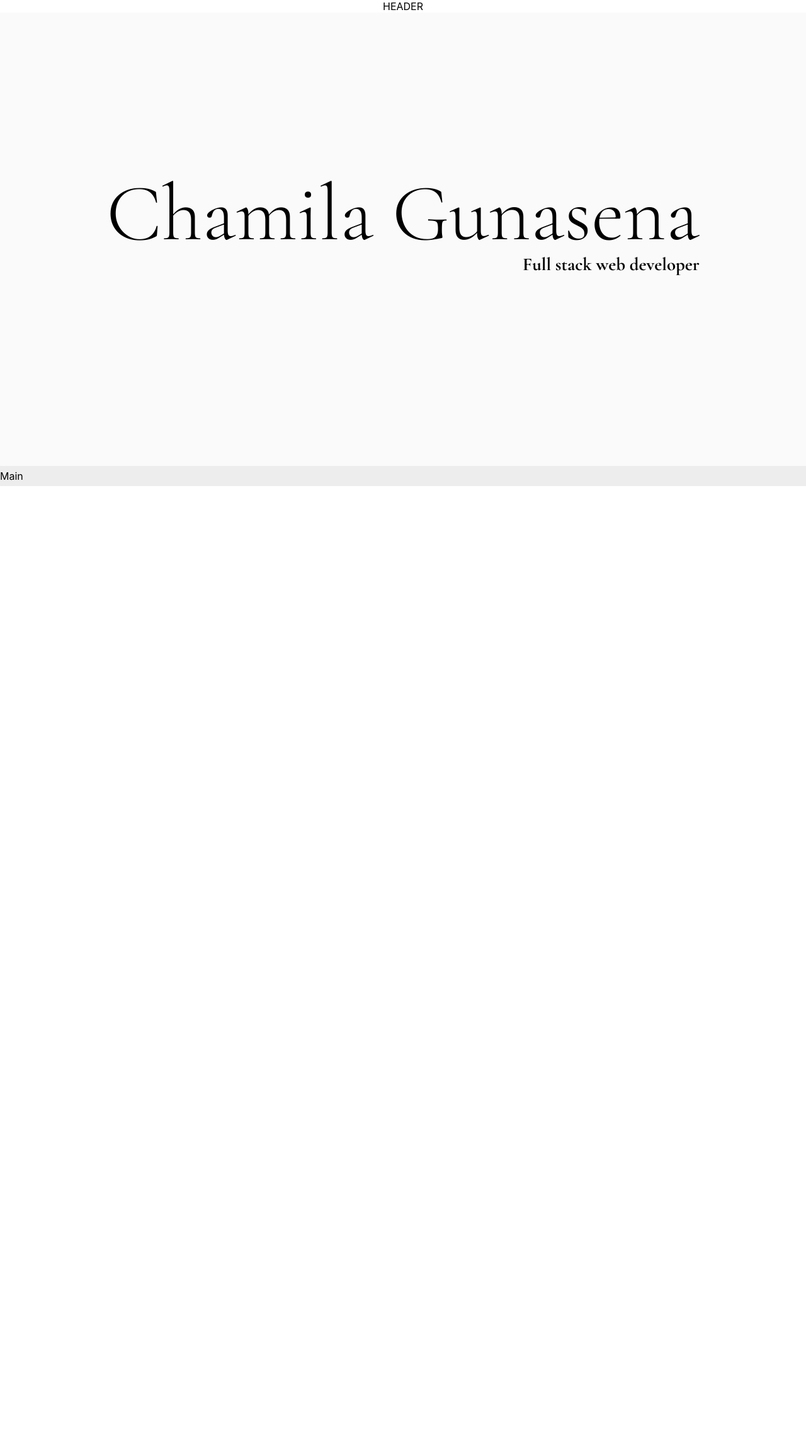
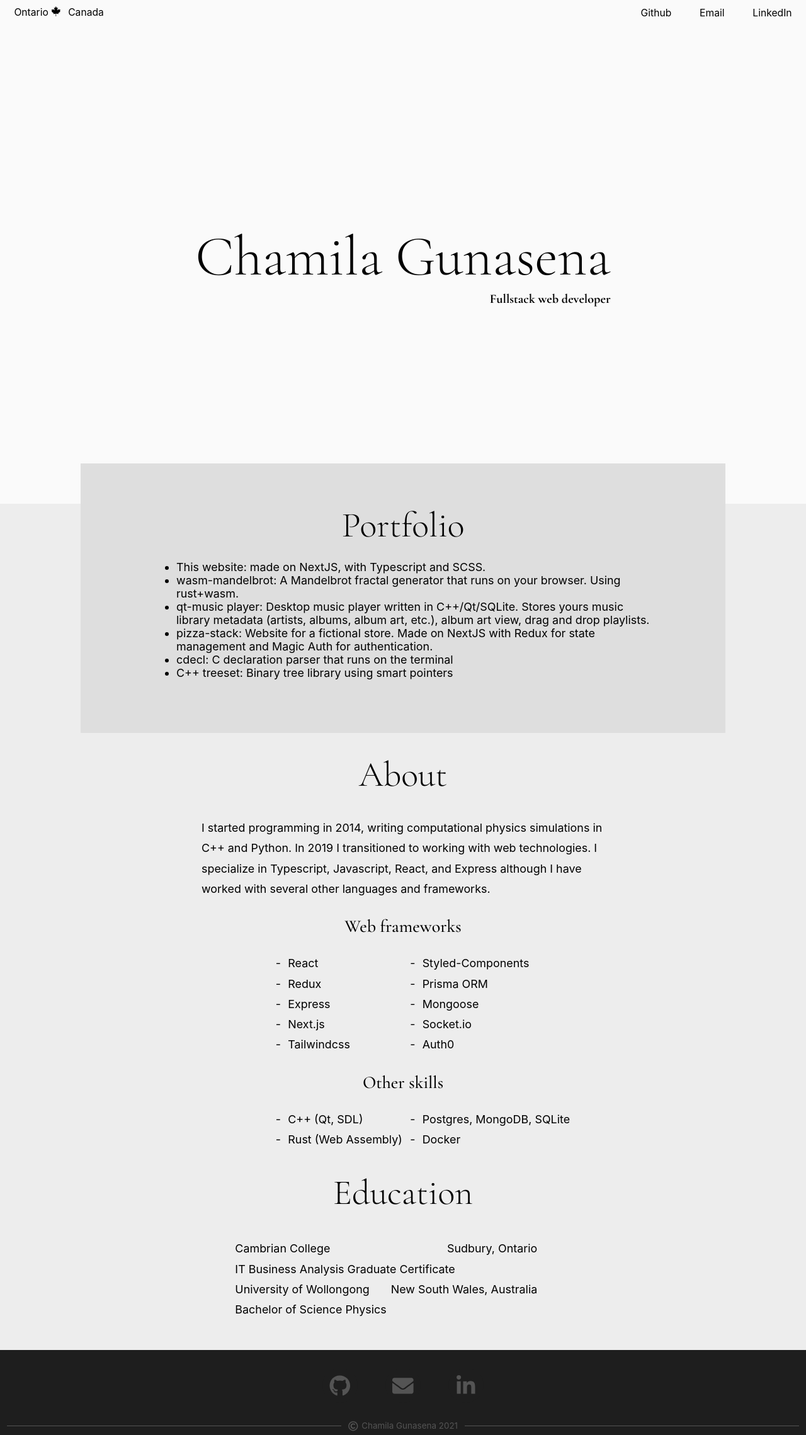
Before and after one commit to merq312/cv-page, a Next.js app: page / in a window 1280 px wide. Shown: the whole page at 63% size. Before the commit the page ends 800 px from the top, so only its background shows below. Built offline with nearby package versions, Linux system fonts and the light colour scheme.

Commit message:
redo styles

```diff
--- a/components/footer/footer.component.tsx
+++ b/components/footer/footer.component.tsx
@@ -1,22 +1,35 @@
 import styles from './footer.module.scss'
+import Link from 'next/link'
+import { FontAwesomeIcon } from '@fortawesome/react-fontawesome'
+import { faCopyright } from '@fortawesome/free-regular-svg-icons'
+import { faEnvelope } from '@fortawesome/free-solid-svg-icons'
+import { faGithub, faLinkedinIn } from '@fortawesome/free-brands-svg-icons'
 
 const Footer = () => (
   <footer className={styles.footer}>
-    <div className={styles.content}>
-      <h1 id="contact">Contact</h1>
-      <ul>
-        <li>
-          <a href="mailto:merc312@gmail.com">Email</a>
-        </li>
-        <li>
-          <a href="https://www.linkedin.com/in/chamila-gunasena-196a9220b/">
-            LinkedIn
-          </a>
-        </li>
-      </ul>
+    <div className={styles.links}>
+      <Link href="#">
+        <a className={styles.link}>
+          <FontAwesomeIcon className={styles.icon} icon={faGithub} />
+        </a>
+      </Link>
+      <Link href="#">
+        <a className={styles.link}>
+          <FontAwesomeIcon className={styles.icon} icon={faEnvelope} />
+        </a>
+      </Link>
+      <Link href="#">
+        <a className={styles.link}>
+          <FontAwesomeIcon className={styles.icon} icon={faLinkedinIn} />
+        </a>
+      </Link>
     </div>
-    <div className={styles.vert_line}>&nbsp;</div>
-    <div className={styles.content}>©️ Chamila Gunasena 2021</div>
+    <div className={styles.copyright}>
+      <div className={styles.line} />
+      <FontAwesomeIcon className={styles.icon} icon={faCopyright} />
+      <span>Chamila Gunasena 2021</span>
+      <div className={styles.line} />
+    </div>
   </footer>
 )
 
--- a/components/footer/footer.module.scss
+++ b/components/footer/footer.module.scss
@@ -2,72 +2,68 @@
   background-color: #1e1e1e;
   color: #545454;
 
+  font-size: 2rem;
+
   display: flex;
-  flex-direction: row;
-  justify-content: space-around;
+  flex-direction: column;
+  justify-content: space-between;
   align-items: center;
 
-  font-size: 1.2rem;
+  //font-size: 1.2rem;
 
-  h1 {
-    margin: 0;
-    line-height: 1.15;
-    font-size: 3rem;
-  }
+  .links {
+    display: flex;
+    justify-content: space-between;
+    align-items: center;
+    height: 10rem;
+    width: 20vw;
 
-  a {
-    &:hover {
-      text-decoration: underline;
+    a {
+      background-color: #1e1e1e;
+      border-radius: 100rem;
+      height: 5rem;
+      width: 5rem;
+      display: flex;
+      align-items: center;
+      transition: all cubic-bezier(0.075, 0.82, 0.165, 1) .6s;
+
+      .icon {
+        height: 3rem;
+        width: 3rem;
+        margin: 0 auto;
+        color: #545454;
+        transition: all cubic-bezier(0.075, 0.82, 0.165, 1) .6s;
+      }
+
+      &:hover {
+        background-color: #ededed;
+
+        .icon {
+          color: #1e1e1e;
+        }
+      }
     }
   }
 
-  .content {
-    margin: 3rem 0rem;
-    max-width: 45vw;
-    width: 30%;
+  .copyright {
+    display: flex;
+    align-items: center;
+    margin-bottom: 0.6rem;
+    font-size: 1.2rem;
+    width: 100%;
 
-    display: flex;
-    flex-direction: row;
-    justify-content: space-evenly;
-    align-items: center;
+    .icon {
+      height: 1.4rem;
+      width: 1.4rem;
+      margin-right: 0.5rem;
+    }
 
-    li {
-      padding: 0.4rem 0;
+    .line {
+      height: 1px;
+      flex-grow: 1;
+      background-color: #545454;
+      margin: 0 1rem;
     }
   }
+
 }
-
-.vert_line {
-  display: block;
-  background-color: #343434;
-  width: 2px;
-  height: 12rem;
-  margin: 2rem 0;
-}
-
-@media (max-width: 900px) {
-  .footer {
-    flex-direction: column;
-
-    .content {
-      margin: 1rem 0;
-      width: 100%;
-
-      flex-direction: column;
-      text-align: center;
-
-      ul {
-        padding: 0;
-      }
-
-      li {
-        display: inline;
-        list-style: none;
-        padding: 0 1rem;
-      }
-    }
-  }
-  .vert_line {
-    display: none;
-  }
-}
--- a/components/header/header.component.tsx
+++ b/components/header/header.component.tsx
@@ -1,20 +1,28 @@
 import styles from './header.module.scss'
 import Link from 'next/link'
+import { FontAwesomeIcon } from '@fortawesome/react-fontawesome'
+import { faCanadianMapleLeaf } from '@fortawesome/free-brands-svg-icons'
 
 const Header = () => (
   <header className={styles.header}>
-    HEADER
-    {/*<div className={styles.links}>*/}
-    {/*  <Link href="#">*/}
-    {/*    <a className={styles.link}>about</a>*/}
-    {/*  </Link>*/}
-    {/*  <Link href="#contact">*/}
-    {/*    <a className={styles.link}>contact</a>*/}
-    {/*  </Link>*/}
-    {/*  <Link href="https://github.com/merq312">*/}
-    {/*    <a className={styles.link}>github</a>*/}
-    {/*  </Link>*/}
-    {/*</div>*/}
+    <div className={styles.logo}>
+      <span>Ontario</span>
+      <div>
+        <FontAwesomeIcon icon={faCanadianMapleLeaf} />
+      </div>
+      <span>Canada</span>
+    </div>
+    <div className={styles.links}>
+      <Link href="#">
+        <a className={styles.link}>Github</a>
+      </Link>
+      <Link href="#">
+        <a className={styles.link}>Email</a>
+      </Link>
+      <Link href="#">
+        <a className={styles.link}>LinkedIn</a>
+      </Link>
+    </div>
   </header>
 )
 
--- a/components/header/header.module.scss
+++ b/components/header/header.module.scss
@@ -1,39 +1,41 @@
 .header {
-  //margin-top: 4rem;
-  //margin-bottom: 2rem;
+  height: 5vh;
   display: flex;
-  flex-direction: row;
-  justify-content: space-around;
+  justify-content: space-between;
+  align-items: center;
+  background-color: #fafafa;
+  font-size: 1.4rem;
 
-  h1 {
-    margin: 0;
-    line-height: 1.15;
-    font-size: 4rem;
+  .logo {
+    margin-left: 2rem;
+    display: flex;
+    justify-content: space-between;
+    align-items: center;
+
+    div {
+      height: 2rem;
+      width: 2rem;
+    }
+
+    span {
+    }
+
+    span:first-of-type {
+      margin-right: 0.4rem;
+    }
+
+    span:last-of-type {
+      margin-left: 0.4rem;
+    }
   }
 
   .links {
     display: flex;
-    justify-content: space-around;
+    justify-content: space-between;
     align-items: center;
 
     .link {
-      font-size: 2rem;
       margin: 0 2rem;
-    }
-
-    .link:first-of-type {
-      text-decoration: underline;
     }
   }
 }
-
-@media (max-width: 1100px) {
-  .header {
-    flex-direction: column;
-
-    h1 {
-      text-align: center;
-      margin-bottom: 1.6rem;
-    }
-  }
-}
--- a/package.json
+++ b/package.json
@@ -9,6 +9,11 @@
     "lint": "next lint"
   },
   "dependencies": {
+    "@fortawesome/fontawesome-svg-core": "^1.2.36",
+    "@fortawesome/free-brands-svg-icons": "^5.15.4",
+    "@fortawesome/free-regular-svg-icons": "^5.15.4",
+    "@fortawesome/free-solid-svg-icons": "^5.15.4",
+    "@fortawesome/react-fontawesome": "^0.1.16",
     "next": "^11.1.2",
     "react": "17.0.2",
     "react-dom": "17.0.2",
@@ -18,6 +23,7 @@
     "@types/react": "17.0.26",
     "eslint": "7.32.0",
     "eslint-config-next": "11.1.2",
+    "prettier": "^2.5.1",
     "typescript": "4.4.3"
   }
 }
--- a/pages/_app.tsx
+++ b/pages/_app.tsx
@@ -20,11 +20,11 @@ function MyApp({ Component, pageProps }: AppProps) {
       <div className="container">
         <Header />
 
-        <div className="content">
+        <main>
           <Component {...pageProps} />
-        </div>
+        </main>
 
-        {/*<Footer />*/}
+        <Footer />
       </div>
     </>
   )
--- a/pages/index.tsx
+++ b/pages/index.tsx
@@ -3,23 +3,129 @@ import styles from '../styles/Home.module.scss'
 
 const Home: NextPage = () => {
   return (
-    <main className={styles.main}>
-      <section className={styles.title_section}>
+    <>
+      <section className={styles.pre_main}>
         <div>
           <h1>Chamila Gunasena</h1>
-          <span>Full stack web developer</span>
+          <span>Fullstack web developer</span>
         </div>
       </section>
 
-      <section className={styles.main_section}>
-        Main
+      <section className={styles.portfolio}>
+        <div className={styles.card}>
+          <h2>Portfolio</h2>
+          <div>
+            <ul>
+              <li>
+                <a href="https://github.com/merq312/cv-page">
+                  <span>This website</span>: made on NextJS, with Typescript and
+                  SCSS.
+                </a>
+              </li>
+              <li>
+                <a href="https://github.com/merq312/wasm-mandelbrot">
+                  <span>wasm-mandelbrot</span>: A Mandelbrot fractal generator
+                  that runs on your browser. Using rust+wasm.
+                </a>
+              </li>
+              <li>
+                <a href="https://github.com/merq312/qt_music_player">
+                  <span>qt-music player</span>: Desktop music player written in
+                  C++/Qt/SQLite. Stores yours music library metadata (artists,
+                  albums, album art, etc.), album art view, drag and drop
+                  playlists.
+                </a>
+              </li>
+              <li>
+                <a href="https://github.com/merq312/pizza-stack">
+                  <span>pizza-stack</span>: Website for a fictional store. Made
+                  on NextJS with Redux for state management and Magic Auth for
+                  authentication.
+                </a>
+              </li>
+              <li>
+                <a href="https://github.com/merq312/cdecl">
+                  <span>cdecl</span>: C declaration parser that runs on the
+                  terminal
+                </a>
+              </li>
+              <li>
+                <a href="https://github.com/merq312/treeset">
+                  <span>C++ treeset</span>: Binary tree library using smart
+                  pointers
+                </a>
+              </li>
+            </ul>
+          </div>
+        </div>
+      </section>
+
+      <section className={styles.main}>
+        <section className={styles.skills}>
+          <h2>About</h2>
+
+          <p>
+            I started programming in 2014, writing computational physics
+            simulations in C++ and Python. In 2019 I transitioned to working
+            with web technologies. I specialize in Typescript, Javascript,
+            React, and Express although I have worked with several other&nbsp;
+            <a href="#">languages and frameworks.</a>
+          </p>
+
+          <h3>Web frameworks</h3>
+          <div>
+            <ul>
+              <li>React</li>
+              <li>Redux</li>
+              <li>Express</li>
+              <li>Next.js</li>
+              <li>Tailwindcss</li>
+            </ul>
+            <ul>
+              <li>Styled-Components</li>
+              <li>Prisma ORM</li>
+              <li>Mongoose</li>
+              <li>Socket.io</li>
+              <li>Auth0</li>
+            </ul>
+          </div>
+
+          <h3>Other skills</h3>
+
+          <div>
+            <ul>
+              <li>C++ (Qt, SDL)</li>
+              <li>Rust (Web Assembly)</li>
+            </ul>
+            <ul>
+              <li>Postgres, MongoDB, SQLite</li>
+              <li>Docker</li>
+            </ul>
+          </div>
+        </section>
+
+        <section className={styles.education}>
+          <h2>Education</h2>
+          <div className={styles.card}>
+            <div className={styles.college}>
+              <span>Cambrian College</span>
+              <span>Sudbury, Ontario</span>
+            </div>
+            <div className={styles.course}>
+              IT Business Analysis Graduate Certificate
+            </div>
+          </div>
+          <div className={styles.card}>
+            <div className={styles.college}>
+              <span>University of Wollongong</span>
+              <span>New South Wales, Australia</span>
+            </div>
+            <div className={styles.course}>Bachelor of Science Physics</div>
+          </div>
+        </section>
       </section>
 
       {/*<div className={styles.main_section}>*/}
-      {/*  <h1 className={styles.title}>...wants to get paid to write software</h1>*/}
-      {/*  <h2 className={styles.subtitle}>*/}
-      {/*    Frontend, backend, and systems programming*/}
-      {/*  </h2>*/}
       {/*  <p>*/}
       {/*    Currently lives in Ontario, Canada 🍁. Previously in Australia 🦘 and*/}
       {/*    Sri Lanka 🐘.*/}
@@ -54,49 +160,6 @@ const Home: NextPage = () => {
       {/*<div className={styles.twin_section}>*/}
       {/*  <div>*/}
       {/*    <h2>Things I made</h2>*/}
-      {/*    <p>*/}
-      {/*      <ul>*/}
-      {/*        <li>*/}
-      {/*          <a href="https://github.com/merq312/cv-page">*/}
-      {/*            <span>This website</span>: made on NextJS, with Typescript and*/}
-      {/*            SCSS.*/}
-      {/*          </a>*/}
-      {/*        </li>*/}
-      {/*        <li>*/}
-      {/*          <a href="https://github.com/merq312/wasm-mandelbrot">*/}
-      {/*            <span>wasm-mandelbrot</span>: A Mandelbrot fractal generator*/}
-      {/*            that runs on your browser. Using rust+wasm.*/}
-      {/*          </a>*/}
-      {/*        </li>*/}
-      {/*        <li>*/}
-      {/*          <a href="https://github.com/merq312/qt_music_player">*/}
-      {/*            <span>qt-music player</span>: Desktop music player written in*/}
-      {/*            C++/Qt/SQLite. Stores yours music library metadata (artists,*/}
-      {/*            albums, album art, etc.), album art view, drag and drop*/}
-      {/*            playlists.*/}
-      {/*          </a>*/}
-      {/*        </li>*/}
-      {/*        <li>*/}
-      {/*          <a href="https://github.com/merq312/pizza-stack">*/}
-      {/*            <span>pizza-stack</span>: Website for a fictional store. Made*/}
-      {/*            on NextJS with Redux for state management and Magic Auth for*/}
-      {/*            authentication.*/}
-      {/*          </a>*/}
-      {/*        </li>*/}
-      {/*        <li>*/}
-      {/*          <a href="https://github.com/merq312/cdecl">*/}
-      {/*            <span>cdecl</span>: C declaration parser that runs on the*/}
-      {/*            terminal*/}
-      {/*          </a>*/}
-      {/*        </li>*/}
-      {/*        <li>*/}
-      {/*          <a href="https://github.com/merq312/treeset">*/}
-      {/*            <span>C++ treeset</span>: Binary tree library using smart*/}
-      {/*            pointers*/}
-      {/*          </a>*/}
-      {/*        </li>*/}
-      {/*      </ul>*/}
-      {/*    </p>*/}
       {/*  </div>*/}
       {/*  <div>*/}
       {/*    <h2>*/}
@@ -180,7 +243,7 @@ const Home: NextPage = () => {
       {/*    </div>*/}
       {/*  </div>*/}
       {/*</div>*/}
-    </main>
+    </>
   )
 }
 
--- a/styles/Home.module.scss
+++ b/styles/Home.module.scss
@@ -1,9 +1,5 @@
-.main {
-  line-height: 2rem;
-}
-
-.title_section {
-  height: 90vh;
+.pre_main {
+  height: 95vh;
   display: flex;
   justify-content: center;
   background-color: #fafafa;
@@ -15,13 +11,6 @@
     align-items: center;
     font-family: 'Cormorant Garamond', serif;
 
-    h1 {
-      font-weight: 300;
-      font-size: 8rem;
-      margin: 0 0 3rem;
-      white-space: nowrap;
-    }
-
     span {
       font-weight: 700;
       font-size: 1.8rem;
@@ -30,6 +19,86 @@
   }
 }
 
-.main_section {
+.portfolio {
   background-color: #ededed;
+  display: flex;
+  flex-direction: column;
+  justify-content: center;
+  align-items: center;
+
+  .card {
+    background-color: #dedede;
+    padding: 8vh 10rem 6rem 10rem;
+    width: 80vw;
+    transform: translateY(-8vh);
+
+    h2 {
+      text-align: center;
+      margin-bottom: 2rem;
+    }
+
+    p {
+      width: 80%;
+      margin: 0 auto;
+    }
+  }
 }
+
+.main {
+  background-color: #ededed;
+  display: grid;
+  grid-template-columns: repeat(12, 1fr);
+  line-height: 1.8;
+  transform: translateY(-6vh);
+}
+
+.skills {
+  grid-column: 4 / 10;
+  display: flex;
+  flex-direction: column;
+
+  div {
+    display: grid;
+    grid-template-columns: repeat(6, 1fr);
+
+    ul:first-of-type {
+      grid-column: 2/4;
+    }
+
+    ul {
+      grid-column: 4/6;
+      padding-left: 1rem;
+
+      li:before {
+        content: '-';
+        padding-right: 1rem;
+      }
+
+      li {
+        list-style: none;
+        white-space: nowrap;
+      }
+    }
+  }
+}
+
+.education {
+  grid-column: 4 / 10;
+  display: grid;
+  grid-template-columns: repeat(12, 1fr);
+
+  h2 {
+    grid-column: 1/13;
+    justify-self: center;
+    margin-bottom: 2rem;
+  }
+
+  .card {
+    grid-column: 2/11;
+
+    .college {
+      display: flex;
+      justify-content: space-between;
+    }
+  }
+}
--- a/styles/globals.scss
+++ b/styles/globals.scss
@@ -1,4 +1,4 @@
-@import url('https://fonts.googleapis.com/css2?family=Cormorant+Garamond:ital,wght@0,300;0,700;1,300&display=swap');
+@import url('https://fonts.googleapis.com/css2?family=Cormorant+Garamond:ital,wght@0,300;0,500;0,700;1,300&display=swap');
 
 html,
 body {
@@ -11,12 +11,11 @@ body {
 a {
   color: inherit;
   text-decoration: none;
-  // text-decoration: underline;
-  transition: all cubic-bezier(0.075, 0.82, 0.165, 1) 1s;
+  transition: all cubic-bezier(0.075, 0.82, 0.165, 1) .6s;
 
   &:hover,
   &:active {
-    text-shadow: 3px 3px 22px #000;
+    text-decoration: underline;
   }
 }
 
@@ -30,20 +29,56 @@ a {
   flex-direction: column;
 }
 
-.content {
+main {
   flex-grow: 1;
+  font-size: 1.6rem;
+  background-color: #ededed;
 }
 
-@media (max-width: 600px) {
+h1 {
+  align-self: center;
+  margin: 0;
+  font-family: 'Cormorant Garamond', serif;
+  font-weight: 300;
+  font-size: 8rem;
+  white-space: nowrap;
+}
+
+h2 {
+  align-self: center;
+  margin: 0 1rem;
+  font-family: 'Cormorant Garamond', serif;
+  font-weight: 300;
+  font-size: 5rem;
+  white-space: nowrap;
+}
+
+h3 {
+  align-self: center;
+  margin: 0 1rem;
+  font-family: 'Cormorant Garamond', serif;
+  font-weight: 500;
+  font-size: 2.5rem;
+  white-space: nowrap;
+}
+
+@media (min-width: 600px) {
   html,
   body {
-    font-size: 75%;
+    font-size: 60%;
+  }
+}
+
+@media (min-width: 1200px) {
+  html,
+  body {
+    font-size: 70%;
   }
 }
 
 @media (min-width: 1600px) {
   html,
   body {
-    font-size: 90%;
+    font-size: 85%;
   }
 }
```
Also changed, not shown: 1 other file (tests, documents, lock files or other folders).
